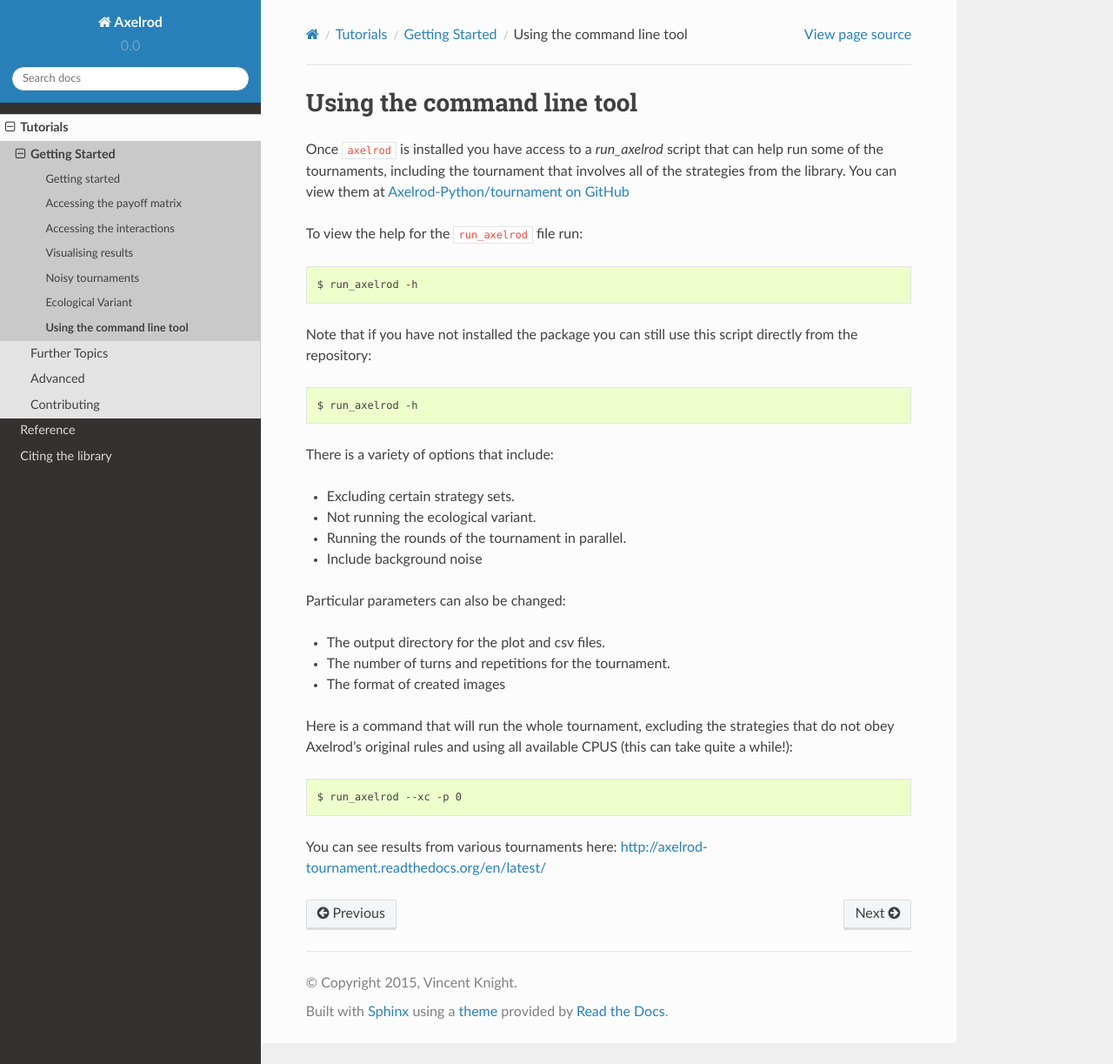
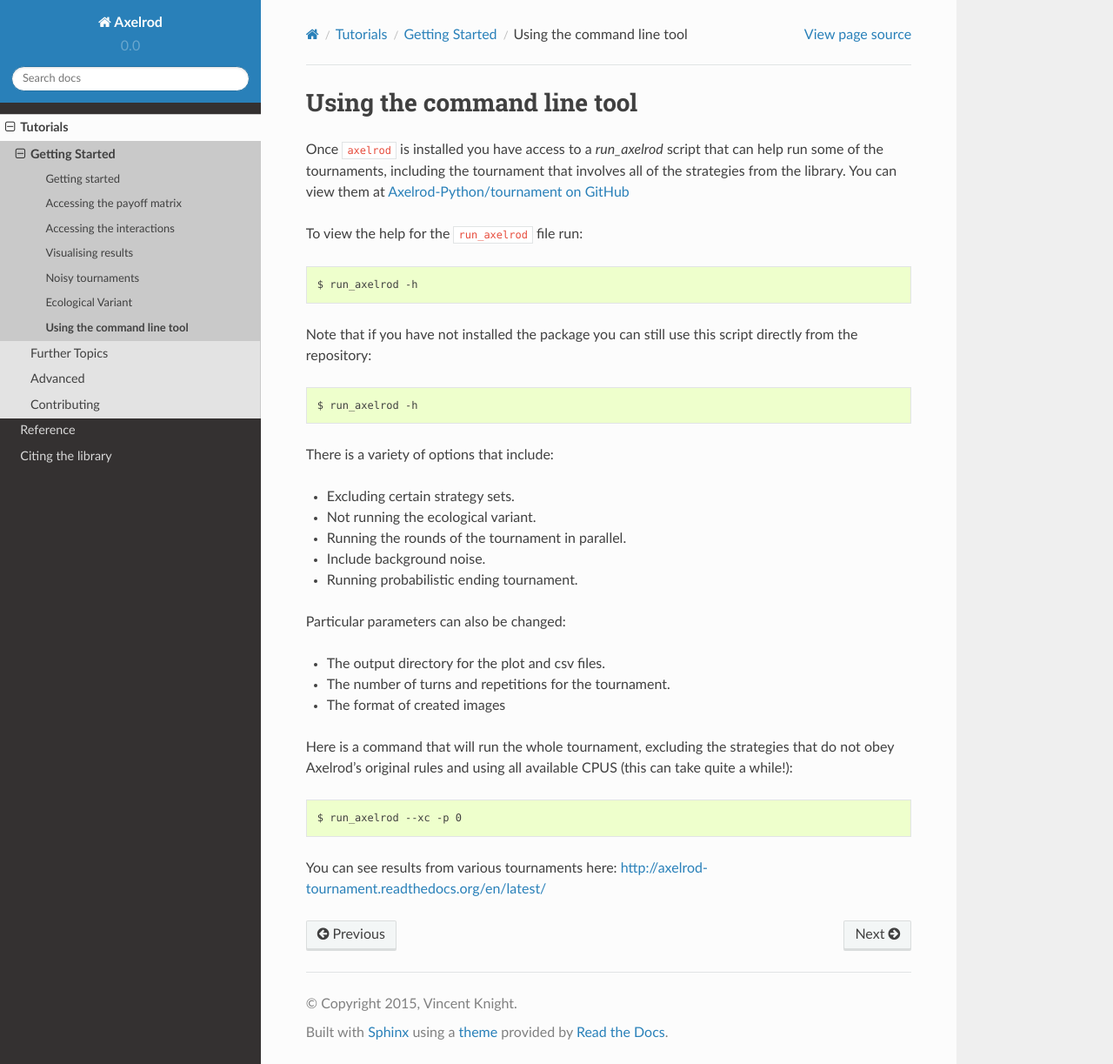
Before and after one commit to Axelrod-Python/Axelrod, a Sphinx documentation site: the page built from docs/tutorials/getting_started/command_line.rst, in a window 1280 px wide and 1223 px high. Shown: the whole window at 87% size. Built offline with Sphinx 7.4.7 and the Read the Docs theme 2.0.0, drawn with Linux system fonts in a browser that asks for light colours.

Commit message:
Adding line to docs.

```diff
--- a/docs/tutorials/getting_started/command_line.rst
+++ b/docs/tutorials/getting_started/command_line.rst
@@ -19,7 +19,8 @@
 - Excluding certain strategy sets.
 - Not running the ecological variant.
 - Running the rounds of the tournament in parallel.
-- Include background noise
+- Include background noise.
+- Running probabilistic ending tournament.
 
 Particular parameters can also be changed:
 
```
